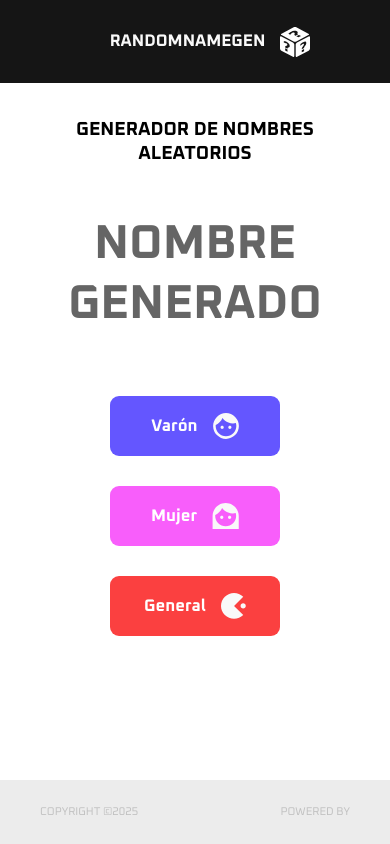
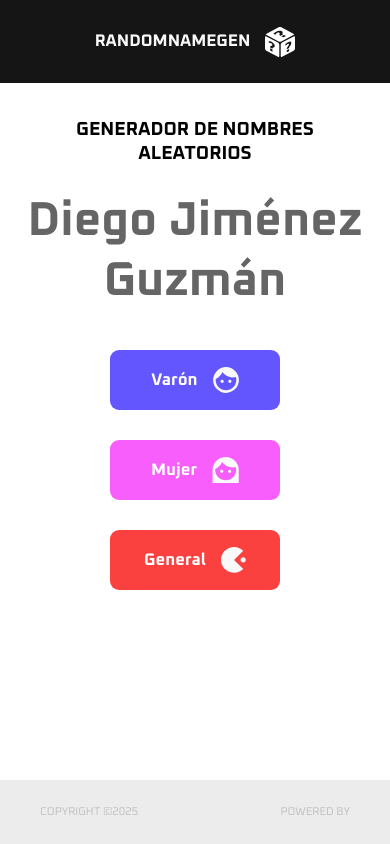
Before and after one commit to ariana0406/generador-de-nombres-aleatorios, a plain HTML site: page index.html in a window 390 px wide. Both pictures are taken after a click on the button "Varón". Drawn offline with Linux system fonts and the light colour scheme.

Commit message:
feat: funcionalidad de mostrar nombres en pantalla

```diff
--- a/index.html
+++ b/index.html
@@ -17,7 +17,9 @@
     </header>
     <main>
         <h2>GENERADOR DE NOMBRES ALEATORIOS</h2>
-        <p id="generated-name">NOMBRE GENERADO</p>
+        <div id="conteiner-generated-name">
+            <span id="generated-name">Generando nombre...</span>
+        </div>
         <div class="buttons">
             <button id="man-button">Varón <img src="img/man-face.svg" alt="cara hombre"></button>
             <button id="woman-button">Mujer <img src="img/woman-face.svg" alt="cara mujer"></button>
@@ -30,5 +32,6 @@
         <p>COPYRIGHT &copy;2025</p>
         <p>POWERED BY</p>
     </footer>
+    <script src="script.js"></script>
 </body>
 </html>
--- /dev/null
+++ b/script.js
@@ -0,0 +1,42 @@
+const maleNames = ['Alejandro', 'Carlos', 'Diego', 'Fernando', 'Gabriel', 'Hugo', 'Iván', 'Jorge', 'Luis', 'Manuel', 'Nicolás', 'Oscar', 'Pablo', 'Ricardo', 'Sergio', 'Tomás', 'Andrés', 'Bruno', 'César', 'Daniel', 'Eduardo', 'Francisco', 'Gonzalo', 'Héctor', 'Miguel', 'Rafael', 'Antonio', 'José', 'Juan', 'Pedro', 'Raúl', 'Víctor'];
+const femaleNames = [ 'Ana', 'Beatriz', 'Carmen', 'Diana', 'Elena', 'Fernanda', 'Gabriela', 'Helena', 'Isabel', 'Julia', 'Laura', 'María', 'Natalia', 'Olivia', 'Paula', 'Rosa', 'Sofía', 'Teresa', 'Valentina', 'Andrea', 'Camila', 'Daniela', 'Esperanza', 'Florencia', 'Lucía', 'Patricia', 'Alejandra', 'Cristina', 'Mónica', 'Sandra', 'Verónica', 'Silvia'];
+const generalNames = [...maleNames, ...femaleNames]
+const lastNames = ['García', 'González', 'López', 'Martínez', 'Rodríguez', 'Pérez', 'Sánchez', 'Ramírez', 'Cruz', 'Flores', 'Morales', 'Murphy', 'Rivera', 'Ramos', 'Castro', 'Jiménez', 'Torres', 'Reyes', 'Díaz', 'Moreno', 'Muñoz', 'Álvarez', 'Romero', 'Navarro', 'Ruiz', 'Hernández', 'Herrera', 'Mendoza', 'Vargas', 'Castillo', 'Guzmán', 'Aguilar', 'Delgado', 'Medina', 'Vega', 'León', 'Ortega', 'Guerrero', 'Núñez', 'Campos', 'Serrano', 'Contreras', 'Suárez', 'Mendez', 'Domínguez', 'Carrillo', 'Vázquez', 'Cortés'];
+
+let spanGeneratedName = document.getElementById("generated-name");
+
+const manButton = document.getElementById("man-button");
+const womanButton = document.getElementById("woman-button");
+const generalButton = document.getElementById("general-button");
+
+window.addEventListener("load", displayGeneralName)
+manButton.addEventListener("click", displayMaleName);
+womanButton.addEventListener("click", displayFemaleName);
+generalButton.addEventListener("click", displayGeneralName);
+
+function selectRandomElement(array) {
+    const index = Math.floor(Math.random() * array.length);
+    return array[index]
+}
+
+function generateRandomFullName(genderNames) {
+    const name = selectRandomElement(genderNames);
+    const firstLastName = selectRandomElement(lastNames);
+    const secondLastName = selectRandomElement(lastNames);
+    while (firstLastName === secondLastName) {
+        secondLastName = selectRandomElement(lastNames);
+    }
+    return name + " " + firstLastName + " " + secondLastName
+}
+
+function displayMaleName() {
+    spanGeneratedName.innerHTML = generateRandomFullName(maleNames);
+}
+
+function displayFemaleName() {
+    spanGeneratedName.innerHTML = generateRandomFullName(femaleNames);
+}
+
+function displayGeneralName() {
+    spanGeneratedName.innerHTML = generateRandomFullName(generalNames);
+}
--- a/style.css
+++ b/style.css
@@ -30,6 +30,11 @@ main {
     padding: 5% 5%;
     box-sizing: border-box;
     flex: 1;
+}
+
+#conteiner-generated-name {
+    margin-top: 3.5%;
+    margin-bottom: 3.5%;
 }
 
 #generated-name {
@@ -105,5 +110,11 @@ footer {
 
     header {
         justify-content: center;
+        padding-left: 0;
+    }
+
+    #conteiner-generated-name {
+        margin-top: 7%;
+        margin-bottom: 7%;
     }
 }
```
